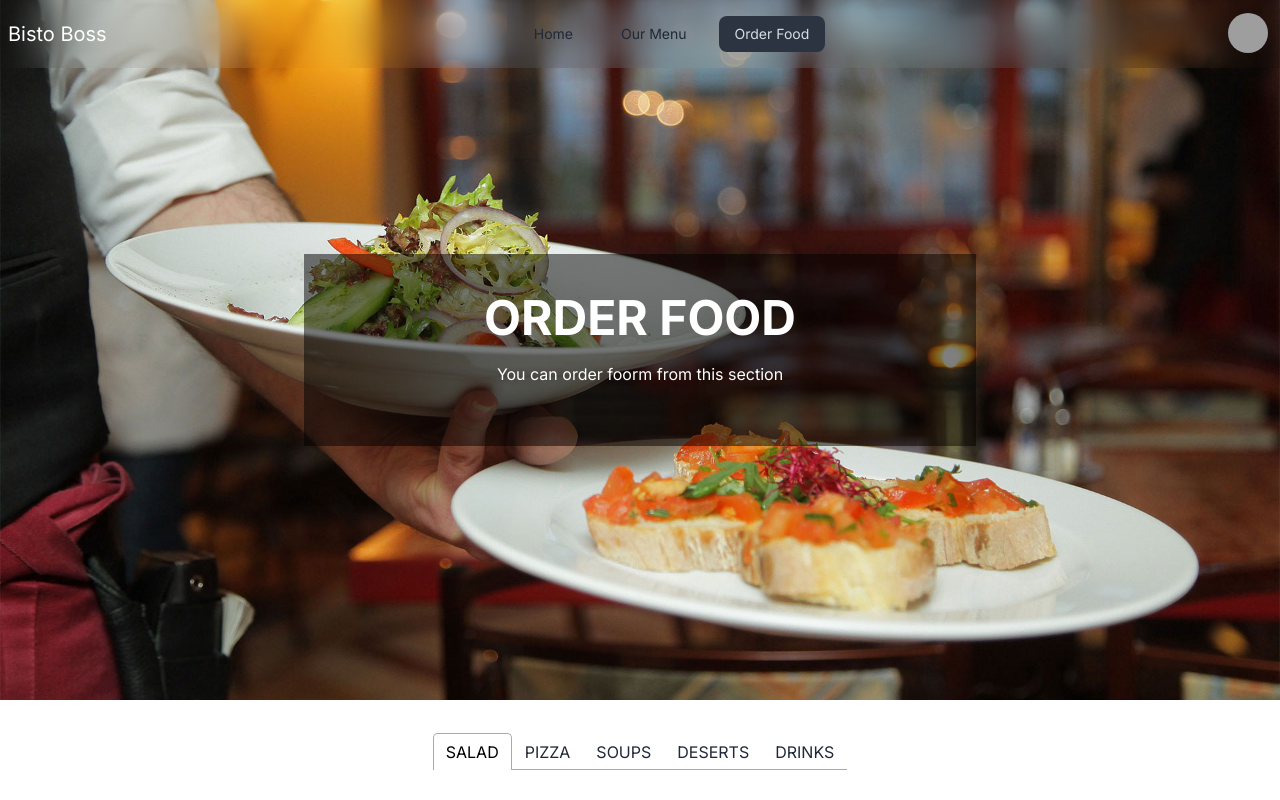
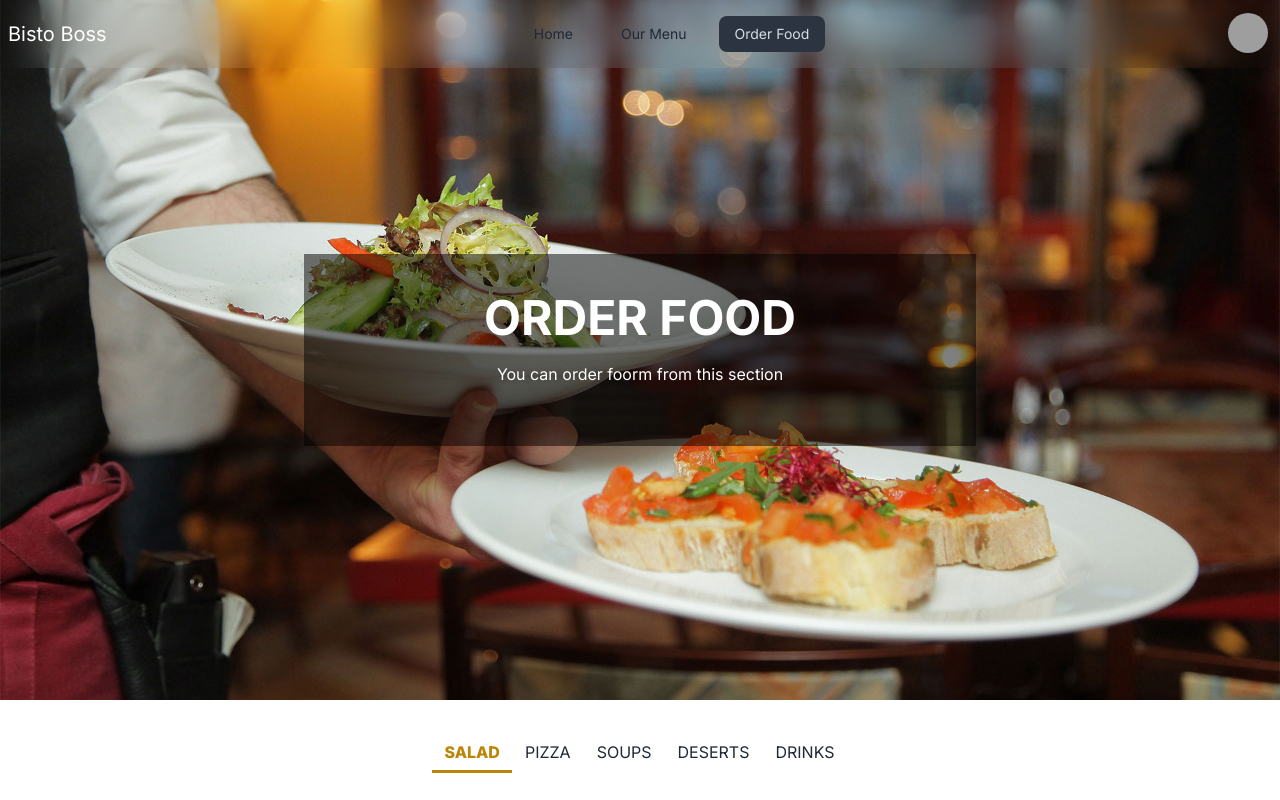
Before and after one commit to aminul118/bistro-boss-client, a React (Vite) app: page /order/salad in a window 1280 px wide. Shown: the top 800 px of the page. Built offline with nearby package versions, Linux system fonts and the light colour scheme; no server answers; grey boxes are pictures that could not be loaded.

Commit message:
Customise banner thums and react tab

```diff
--- a/src/index.css
+++ b/src/index.css
@@ -8,3 +8,7 @@ html {
   overflow-y: scroll;
   font-family: "Inter", serif;
 }
+
+.control-dots {
+  line-height: 100px;
+}
--- /dev/null
+++ b/src/pages/Home/Banner/Banner.css
@@ -0,0 +1,4 @@
+.thumbs {
+  display: flex;
+  justify-content: center;
+}
--- a/src/pages/Home/Banner/Banner.jsx
+++ b/src/pages/Home/Banner/Banner.jsx
@@ -6,6 +6,7 @@ import img3 from "../../../assets/home/03.png";
 import img4 from "../../../assets/home/04.jpg";
 import img5 from "../../../assets/home/05.png";
 import img6 from "../../../assets/home/06.png";
+import "./Banner.css";
 
 const Banner = () => {
   return (
--- /dev/null
+++ b/src/pages/Home/Category/Category.css
@@ -0,0 +1,3 @@
+.swiper-slide {
+  padding-bottom: 70px;
+}
--- a/src/pages/Home/Category/Category.jsx
+++ b/src/pages/Home/Category/Category.jsx
@@ -2,6 +2,7 @@ import { Swiper, SwiperSlide } from "swiper/react";
 import { Pagination } from "swiper/modules";
 import "swiper/css";
 import "swiper/css/pagination";
+import "./Category.css";
 import img from "../../../assets/home/chef-service.jpg";
 import slide1 from "../../../assets/home/slide1.jpg";
 import slide2 from "../../../assets/home/slide2.jpg";
--- a/src/pages/Home/Testimonial/Testimonial.jsx
+++ b/src/pages/Home/Testimonial/Testimonial.jsx
@@ -6,7 +6,7 @@ import "swiper/css/navigation";
 import { Autoplay, Navigation } from "swiper/modules";
 import { useEffect, useState } from "react";
 import { Rating } from "@smastrom/react-rating";
-
+import { BiSolidQuoteSingleLeft } from "react-icons/bi";
 import "@smastrom/react-rating/style.css";
 
 const Testimonial = () => {
@@ -42,6 +42,10 @@ const Testimonial = () => {
                   style={{ maxWidth: 130 }}
                   value={item.rating}
                 />
+                <p className="flex text-5xl justify-center py-4">
+                  <BiSolidQuoteSingleLeft />
+                  <BiSolidQuoteSingleLeft />
+                </p>
                 <p>{item.details}</p>
                 <h3 className="text-3xl text-yellow-500">{item.name}</h3>
               </div>
--- /dev/null
+++ b/src/pages/Order/Order/Order.css
@@ -0,0 +1,14 @@
+.react-tabs__tab-list {
+  border-bottom: none;
+
+}
+.react-tabs__tab--selected {
+  border: none;
+  border-bottom:  solid #bb8506;
+  color: #bb8506;
+  font-weight: 800;
+}
+
+.react-tabs__tab:focus:after {
+  border-bottom:  solid #bb8506;
+}
--- a/src/pages/Order/Order/Order.jsx
+++ b/src/pages/Order/Order/Order.jsx
@@ -6,6 +6,7 @@ import "react-tabs/style/react-tabs.css";
 import useMenuCategory from "../../../hooks/useMenuCategory";
 import OrderTab from "../OrderTab/OrderTab";
 import { useParams } from "react-router-dom";
+import "./Order.css";
 
 const Order = () => {
   const categories = ["salad", "pizza", "soup", "desert", "drink"];
```
